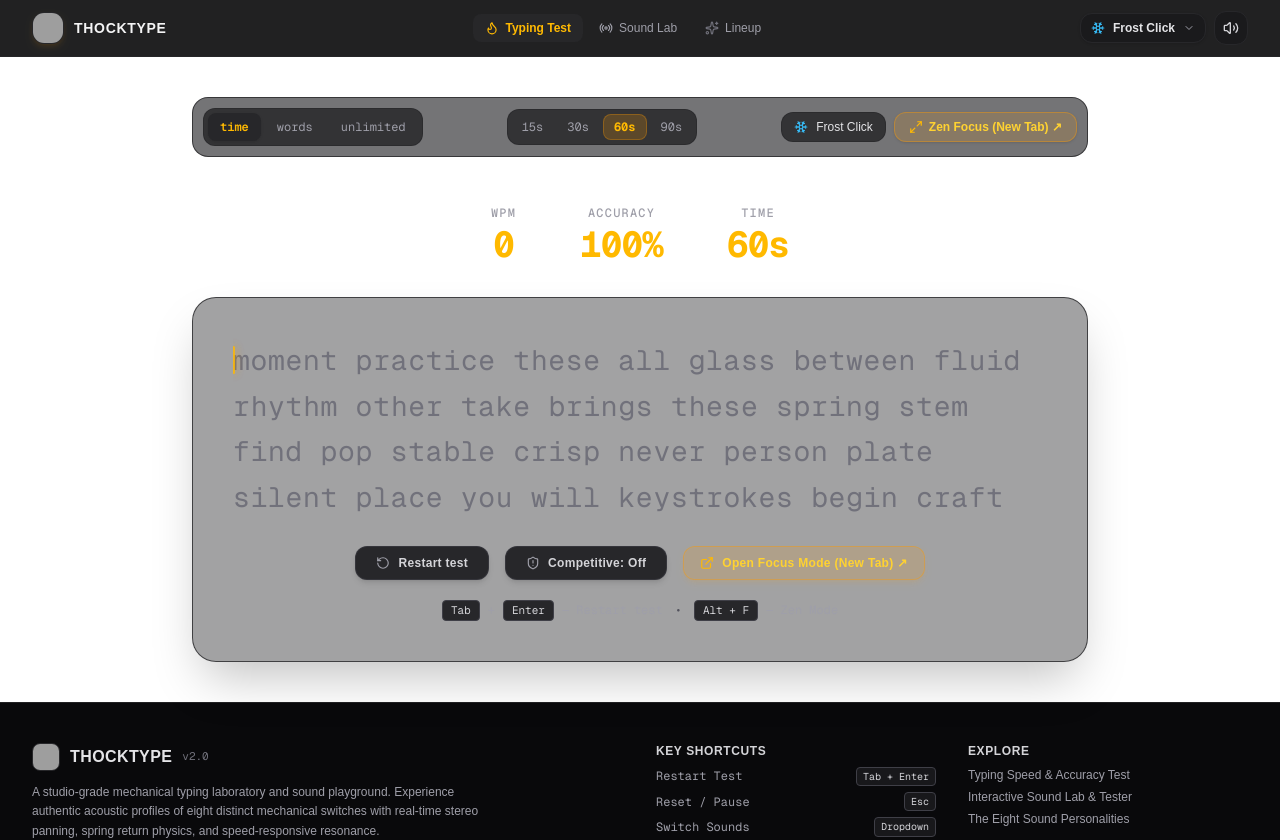
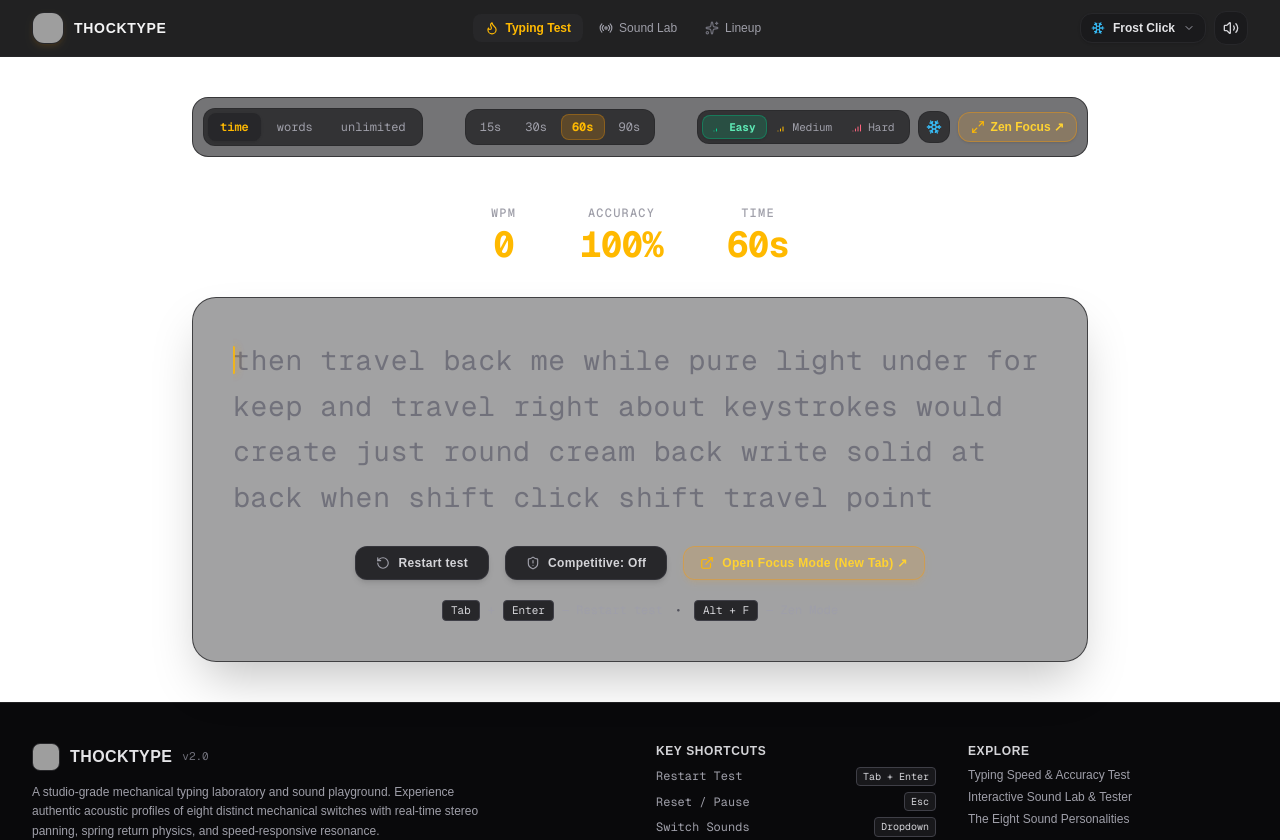
Before and after one commit to Aaryanbanskota/THOCKTYPE, a Next.js app: page /test in a window 1280 px wide. Shown: the top 840 px of the page. Built offline with nearby package versions, Linux system fonts and the light colour scheme; grey boxes are pictures that could not be loaded.

Commit message:
feat: add compact difficulty mode selector (easy/med/hard) and streamline switch toolbar icon

```diff
--- a/src/app/focus/page.tsx
+++ b/src/app/focus/page.tsx
@@ -4,8 +4,8 @@ import React, { Suspense, useState, useEffect, useRef, useCallback, useMemo } fr
 import { useSearchParams } from 'next/navigation';
 import { useSound } from '@/context/sound-context';
 import { SWITCH_PROFILES, PACK_IDS } from '@/lib/sound-profiles';
-import { generateRandomWords } from '@/lib/word-banks';
-import { SoundPackId } from '@/types/sound';
+import { generateRandomWords, generateTextByDifficulty } from '@/lib/word-banks';
+import { SoundPackId, DifficultyMode } from '@/types/sound';
 import {
   Maximize2,
   Minimize2,
@@ -16,7 +16,10 @@ import {
   Square,
   Play,
   Flame,
-  Check
+  Check,
+  SignalLow,
+  SignalMedium,
+  SignalHigh
 } from 'lucide-react';
 import { SwitchIcon } from '@/components/SwitchIcon';
 import Link from 'next/link';
@@ -30,6 +33,7 @@ function FocusModeContent() {
   // Settings from query params or defaults
   const paramDuration = searchParams.get('duration');
   const paramPack = searchParams.get('pack') as SoundPackId | null;
+  const paramDiff = searchParams.get('diff') as DifficultyMode | null;
 
   // If user came with explicit query params from another page, skip setup
   const hasDirectParams = paramDuration !== null || paramPack !== null;
@@ -45,6 +49,7 @@ function FocusModeContent() {
     paramDuration ? parseInt(paramDuration, 10) : 60
   );
   const [selectedWords, setSelectedWords] = useState<number>(50);
+  const [difficulty, setDifficulty] = useState<DifficultyMode>(paramDiff || 'easy');
 
   const isUnlimited = selectedMode === 'unlimited';
   const initialDuration = isUnlimited ? 0 : selectedDuration;
@@ -85,8 +90,8 @@ function FocusModeContent() {
     } else {
       count = Math.max(80, Math.floor(selectedDuration * 2.5));
     }
-    setWords(generateRandomWords(count));
-  }, [selectedMode, selectedWords, selectedDuration]);
+    setWords(generateTextByDifficulty(difficulty, count));
+  }, [selectedMode, selectedWords, selectedDuration, difficulty]);
 
   // Reset test
   const resetTest = useCallback(() => {
@@ -160,7 +165,7 @@ function FocusModeContent() {
 
     // Continuous word streaming for unlimited mode
     if (isUnlimited && val.length > fullText.length - 80) {
-      setWords((prev) => [...prev, ...generateRandomWords(50)]);
+      setWords((prev) => [...prev, ...generateTextByDifficulty(difficulty, 50)]);
     }
 
     // Words mode completion
@@ -338,10 +343,45 @@ function FocusModeContent() {
             )}
           </div>
 
-          {/* 2. Switch Personality Selection */}
+          {/* 2. Difficulty Mode Selection */}
           <div className="mt-6 space-y-2">
             <label className="text-xs font-mono uppercase tracking-wider text-zinc-400 block">
-              2. Select Mechanical Switch Sound
+              2. Choose Practice Difficulty
+            </label>
+            <div className="grid grid-cols-3 gap-2">
+              {(['easy', 'medium', 'hard'] as DifficultyMode[]).map((d) => (
+                <button
+                  key={d}
+                  type="button"
+                  onClick={() => setDifficulty(d)}
+                  className={`flex flex-col items-center justify-center py-2.5 px-3 rounded-xl border text-center transition-all cursor-pointer ${
+                    difficulty === d
+                      ? d === 'easy'
+                        ? 'bg-emerald-500/20 text-emerald-300 border-emerald-500/40 shadow-sm font-bold'
+                        : d === 'medium'
+                        ? 'bg-amber-500/20 text-amber-300 border-amber-500/40 shadow-sm font-bold'
+                        : 'bg-rose-500/20 text-rose-300 border-rose-500/40 shadow-sm font-bold'
+                      : 'bg-zinc-950/60 hover:bg-zinc-800/40 border-zinc-800 text-zinc-400 hover:text-zinc-200'
+                  }`}
+                >
+                  <div className="flex items-center gap-1.5 mb-0.5">
+                    {d === 'easy' && <SignalLow className="w-3.5 h-3.5 text-emerald-400" />}
+                    {d === 'medium' && <SignalMedium className="w-3.5 h-3.5 text-amber-400" />}
+                    {d === 'hard' && <SignalHigh className="w-3.5 h-3.5 text-rose-400" />}
+                    <span className="text-xs font-mono capitalize">{d}</span>
+                  </div>
+                  <span className="text-[10px] text-zinc-400 leading-tight">
+                    {d === 'easy' ? 'Plain words' : d === 'medium' ? 'Commas & text' : 'Full key workout'}
+                  </span>
+                </button>
+              ))}
+            </div>
+          </div>
+
+          {/* 3. Switch Personality Selection */}
+          <div className="mt-6 space-y-2">
+            <label className="text-xs font-mono uppercase tracking-wider text-zinc-400 block">
+              3. Select Mechanical Switch Sound
             </label>
             <div className="grid grid-cols-2 sm:grid-cols-4 gap-2">
               {PACK_IDS.map((id) => {
@@ -509,7 +549,7 @@ function FocusModeContent() {
         ) : (
           /* Finished State: Minimal results */
           <div className="flex flex-col items-center text-center space-y-6 animate-in fade-in zoom-in-95 duration-200">
-            <div className="flex items-center gap-12 font-mono">
+            <div className="flex items-center gap-8 sm:gap-12 font-mono">
               <div>
                 <div className="text-xs uppercase text-zinc-500">WPM</div>
                 <div className="text-5xl sm:text-6xl font-bold text-amber-400 mt-1">{finalWpm}</div>
@@ -517,6 +557,15 @@ function FocusModeContent() {
               <div>
                 <div className="text-xs uppercase text-zinc-500">Accuracy</div>
                 <div className="text-5xl sm:text-6xl font-bold text-emerald-400 mt-1">{finalAccuracy}%</div>
+              </div>
+              <div>
+                <div className="text-xs uppercase text-zinc-500">Difficulty</div>
+                <div className="text-base sm:text-lg font-bold text-zinc-300 mt-4 capitalize flex items-center gap-1.5 justify-center">
+                  {difficulty === 'easy' && <SignalLow className="w-4 h-4 text-emerald-400" />}
+                  {difficulty === 'medium' && <SignalMedium className="w-4 h-4 text-amber-400" />}
+                  {difficulty === 'hard' && <SignalHigh className="w-4 h-4 text-rose-400" />}
+                  <span>{difficulty}</span>
+                </div>
               </div>
             </div>
 
--- a/src/components/TypingTest.tsx
+++ b/src/components/TypingTest.tsx
@@ -4,8 +4,8 @@ import React, { useState, useEffect, useRef, useCallback, useMemo } from 'react'
 import confetti from 'canvas-confetti';
 import { useSound } from '@/context/sound-context';
 import { SWITCH_PROFILES, PACK_IDS } from '@/lib/sound-profiles';
-import { generateRandomWords } from '@/lib/word-banks';
-import { SoundPackId, TestResults, WpmDataPoint } from '@/types/sound';
+import { generateRandomWords, generateTextByDifficulty } from '@/lib/word-banks';
+import { SoundPackId, TestResults, WpmDataPoint, DifficultyMode } from '@/types/sound';
 import {
   RotateCcw,
   ShieldAlert,
@@ -22,7 +22,10 @@ import {
   Activity,
   Layers,
   Sparkles,
-  Command
+  Command,
+  SignalLow,
+  SignalMedium,
+  SignalHigh
 } from 'lucide-react';
 import { SwitchIcon } from '@/components/SwitchIcon';
 import Link from 'next/link';
@@ -36,6 +39,7 @@ export function TypingTest() {
   const [mode, setMode] = useState<TestMode>('time');
   const [duration, setDuration] = useState<number>(60); // 15, 30, 60, 90
   const [wordTarget, setWordTarget] = useState<number>(50); // 25, 50, 100
+  const [difficulty, setDifficulty] = useState<DifficultyMode>('easy'); // easy, medium, hard
   const [competitive, setCompetitive] = useState<boolean>(false);
 
   // Words & Text State
@@ -76,9 +80,9 @@ export function TypingTest() {
     } else if (mode === 'unlimited') {
       wordCount = 120;
     }
-    const newWords = generateRandomWords(wordCount);
+    const newWords = generateTextByDifficulty(difficulty, wordCount);
     setWords(newWords);
-  }, [mode, duration, wordTarget]);
+  }, [mode, duration, wordTarget, difficulty]);
 
   // Reset test to clean initial state
   const resetTest = useCallback(() => {
@@ -179,6 +183,7 @@ export function TypingTest() {
       rawWpm: finalRawWpm,
       accuracy: finalAcc,
       timeSpent: seconds,
+      difficulty,
       correctChars,
       incorrectChars,
       extraChars,
@@ -252,7 +257,7 @@ export function TypingTest() {
 
     // Infinite word stream in unlimited mode
     if (mode === 'unlimited' && val.length > fullText.length - 80) {
-      setWords((prev) => [...prev, ...generateRandomWords(50)]);
+      setWords((prev) => [...prev, ...generateTextByDifficulty(difficulty, 50)]);
     }
 
     // In words mode: finish when target reached
@@ -359,6 +364,7 @@ export function TypingTest() {
     const text = `⌨️ THOCKTYPE SPEED TEST RESULT
 WPM: ${results.wpm} (Raw: ${results.rawWpm})
 Accuracy: ${results.accuracy}%
+Difficulty: ${results.difficulty.toUpperCase()}
 Time: ${results.timeSpent}s | Consistency: ${results.consistency}%
 Switch: ${profile?.name} (${profile?.category})
 Try it: ${window.location.origin}`;
@@ -452,26 +458,69 @@ Try it: ${window.location.origin}`;
           </div>
         )}
 
-        {/* Active Sound Quick-Picker & Focus Mode Button */}
+        {/* Right Section: Difficulty Mode, Switch Icon (compact, no text), Zen Focus */}
         <div className="flex items-center gap-2">
-          <div className="flex items-center gap-2 px-3 py-1.5 rounded-xl bg-zinc-950/60 border border-zinc-800/60 text-xs">
+          {/* Difficulty Mode Selector: Small icon buttons (easy, medium, hard) */}
+          <div className="flex items-center bg-zinc-950/60 p-1 rounded-xl border border-zinc-800/60 text-xs font-mono">
+            {(['easy', 'medium', 'hard'] as DifficultyMode[]).map((d) => {
+              const isSelected = difficulty === d;
+              return (
+                <button
+                  key={d}
+                  type="button"
+                  onClick={() => setDifficulty(d)}
+                  className={`flex items-center gap-1 px-2.5 py-1 rounded-lg transition-all cursor-pointer ${
+                    isSelected
+                      ? d === 'easy'
+                        ? 'bg-emerald-500/20 text-emerald-300 border border-emerald-500/40 font-bold shadow-sm'
+                        : d === 'medium'
+                        ? 'bg-amber-500/20 text-amber-300 border border-amber-500/40 font-bold shadow-sm'
+                        : 'bg-rose-500/20 text-rose-300 border border-rose-500/40 font-bold shadow-sm'
+                      : 'text-zinc-400 hover:text-zinc-200'
+                  }`}
+                  title={`${d.toUpperCase()} mode: ${
+                    d === 'easy' ? 'Clean lowercase text' : d === 'medium' ? 'Punctuation & commas' : 'Numbers, symbols & full key practice'
+                  }`}
+                >
+                  {d === 'easy' && <SignalLow className="w-3 h-3 text-emerald-400" />}
+                  {d === 'medium' && <SignalMedium className="w-3 h-3 text-amber-400" />}
+                  {d === 'hard' && <SignalHigh className="w-3 h-3 text-rose-400" />}
+                  <span className="text-[11px] capitalize">{d}</span>
+                </button>
+              );
+            })}
+          </div>
+
+          {/* Active Sound Personality: Compact Icon Tile only (No text, as requested) */}
+          <button
+            type="button"
+            onClick={() => {
+              const currentIndex = PACK_IDS.indexOf(activePack);
+              const nextIndex = (currentIndex + 1) % PACK_IDS.length;
+              const nextPack = PACK_IDS[nextIndex];
+              setActivePack(nextPack);
+              playKey('KeyF', nextPack);
+            }}
+            className="w-8 h-8 rounded-xl bg-zinc-950/60 hover:bg-zinc-800/80 border border-zinc-800/60 flex items-center justify-center transition-all group cursor-pointer"
+            title={`Active switch: ${currentProfile?.name} (${currentProfile?.category}) — Click to cycle sound`}
+          >
             <SwitchIcon
               id={activePack}
-              className="w-3.5 h-3.5 shrink-0"
+              className="w-4 h-4 shrink-0 transition-transform group-hover:scale-110"
               style={{ color: currentProfile?.color }}
             />
-            <span className="font-medium text-zinc-200">{currentProfile?.name}</span>
-          </div>
+          </button>
 
+          {/* Zen Focus Mode Button */}
           <a
-            href={`/focus?duration=${mode === 'time' ? duration : 0}&pack=${activePack}`}
+            href={`/focus?duration=${mode === 'time' ? duration : 0}&pack=${activePack}&diff=${difficulty}`}
             target="_blank"
             rel="noopener noreferrer"
-            className="flex items-center gap-1.5 px-3.5 py-1.5 rounded-xl bg-amber-500/15 hover:bg-amber-500/25 text-amber-300 border border-amber-500/40 text-xs font-bold transition-all shadow-sm hover:scale-105 active:scale-95 group"
+            className="flex items-center gap-1.5 px-3 py-1.5 rounded-xl bg-amber-500/15 hover:bg-amber-500/25 text-amber-300 border border-amber-500/40 text-xs font-bold transition-all shadow-sm hover:scale-105 active:scale-95 group"
             title="Open pure Zen Focus Mode in a new tab (Shortcut: Alt + F)"
           >
             <Maximize2 className="w-3.5 h-3.5 text-amber-400 group-hover:scale-110 transition-transform" />
-            <span>Zen Focus (New Tab) ↗</span>
+            <span className="hidden sm:inline">Zen Focus ↗</span>
           </a>
         </div>
 
@@ -761,10 +810,21 @@ Try it: ${window.location.origin}`;
             </div>
 
             <div className="p-3.5 rounded-2xl bg-zinc-950/60 border border-zinc-800/80">
-              <span className="text-zinc-400 block text-[11px] mb-1">Test Configuration</span>
-              <span className="text-zinc-200 font-bold capitalize">
-                {mode} ({mode === 'time' ? `${duration}s` : mode === 'words' ? `${wordTarget}w` : 'unlimited'})
-              </span>
+              <span className="text-zinc-400 block text-[11px] mb-1">Configuration & Difficulty</span>
+              <div className="flex items-center gap-1.5 flex-wrap">
+                <span className="text-zinc-200 font-bold capitalize">
+                  {mode} ({mode === 'time' ? `${duration}s` : mode === 'words' ? `${wordTarget}w` : 'unlimited'})
+                </span>
+                <span className={`text-[10px] px-1.5 py-0.5 rounded-md font-mono font-bold uppercase tracking-wider ${
+                  (results?.difficulty || difficulty) === 'easy'
+                    ? 'bg-emerald-500/20 text-emerald-400 border border-emerald-500/30'
+                    : (results?.difficulty || difficulty) === 'medium'
+                    ? 'bg-amber-500/20 text-amber-400 border border-amber-500/30'
+                    : 'bg-rose-500/20 text-rose-400 border border-rose-500/30'
+                }`}>
+                  {results?.difficulty || difficulty}
+                </span>
+              </div>
             </div>
 
             <div className="p-3.5 rounded-2xl bg-zinc-950/60 border border-zinc-800/80">
--- a/src/lib/word-banks.ts
+++ b/src/lib/word-banks.ts
@@ -1,9 +1,9 @@
+import { DifficultyMode } from '@/types/sound';
+
 /**
  * Standard English typing words used across Monkeytype and typing tests.
- * Words are randomly drawn to generate practice passages.
  */
 export const COMMON_WORDS = [
-  // Core rhythm words (matching reference screenshot)
   'practice', 'pace', 'to', 'one', 'instead', 'follows', 'eyes', 'your', 'brings',
   'rhythm', 'and', 'on', 'allow', 'when', 'every', 'low', 'read', 'keystrokes',
   'fade', 'about', 'time', 'sound', 'switch', 'click', 'thock', 'smooth', 'linear',
@@ -13,14 +13,12 @@ export const COMMON_WORDS = [
   'motion', 'craft', 'glide', 'glass', 'stone', 'music', 'layer', 'drive', 'point',
   'light', 'heavy', 'metal', 'stem', 'plate', 'custom', 'listen', 'hear', 'voice',
   'silent', 'crisp', 'round', 'punch', 'strike', 'letter', 'sentence', 'word', 'line',
-  'rhythm', 'balance', 'natural', 'pure', 'calm', 'night', 'amber', 'frost', 'ruby',
+  'balance', 'natural', 'pure', 'calm', 'night', 'amber', 'frost', 'ruby',
   'chestnut', 'midnight', 'alpine', 'onyx', 'glacier', 'cream', 'clack', 'pop',
   'steady', 'cadence', 'thought', 'typing', 'repeat', 'fluid', 'habit', 'clean',
   'solid', 'moment', 'spark', 'breeze', 'echo', 'deep', 'quick', 'shift',
   'stable', 'stroke', 'sense', 'vibe', 'relax', 'learn', 'grow',
   'style', 'power', 'grace', 'pulse', 'drift', 'shade', 'reach',
-
-  // Common high-frequency English practice vocabulary
   'the', 'be', 'of', 'in', 'that', 'have', 'it', 'for', 'not', 'with', 'he',
   'as', 'you', 'do', 'at', 'this', 'but', 'his', 'by', 'from', 'they', 'we',
   'say', 'her', 'she', 'or', 'an', 'will', 'my', 'all', 'would', 'there',
@@ -35,25 +33,135 @@ export const COMMON_WORDS = [
   'might', 'great', 'always', 'where', 'open', 'same', 'begin', 'life',
   'still', 'between', 'under', 'never', 'place', 'while', 'near', 'state',
   'write', 'move', 'point', 'call', 'ask', 'number', 'system', 'program',
-  'play', 'build', 'create', 'sound', 'simple', 'detail', 'energy', 'signal'
+  'play', 'build', 'create', 'simple', 'detail', 'energy', 'signal'
 ];
 
-export const KEYBOARD_QUOTES = [
-  'Practice pace to one instead follows eyes your pace the your follows brings rhythm and on allow when every your to low you your read keystrokes fade and eyes your to',
-  'The mechanical keyboard transforms typing from an invisible chore into a tactile and auditory ritual of focus and rhythm.',
-  'A rounded thock lands softly on the desk, absorbing high frequencies into a warm and comforting low-end cadence.',
-  'Every keystroke carries weight and release, a dance between bottom-out actuation and the mechanical snap of the spring returning home.',
-  'Typing at speed is about rhythm rather than raw force, letting your fingers glide effortlessly from key to key across the plate.'
+const MEDIUM_CONTRACTIONS = [
+  "don't", "it's", "we're", "can't", "they'll", "you've", "there's", "won't", "isn't"
+];
+
+const HARD_PATTERNS = [
+  'const speed = 120;',
+  'switch[#42] = true;',
+  'return { wpm: 98, acc: 99.5% };',
+  'while (time > 0) { type(); }',
+  'if (keys.length >= 10) return "pass";',
+  '#include <keyboard.h>',
+  '$total = (count * 100) / 60;',
+  'rgb(245, 158, 11)',
+  'Stem: POM (50g);',
+  'array.map((x) => x + 1);',
+  'path/to/switch.mp3',
+  'assert(accuracy == 100%);',
+  'User[#8]: "Ruby Thock";',
+  'key_code: 57 // Space',
+  '/* 4.0mm travel */',
+  'options = { volume: 0.75, pitch: 1.0 };',
+  'console.log("thock!");',
+  'delay(150); -> ok',
+  'status: 200 OK;',
+  '[Clicky, Linear, Tactile]',
+  'border: 2px solid #f59e0b;',
+  'event.preventDefault();',
+  'pressure >= 62g ? "bottom_out" : "actuation";',
+  'f(x) = (x * 12) + 42;',
+  'ThockType.v2.0 #2026',
+  'calc(100% - 24px);',
+  'font-family: "Geist Mono", monospace;',
+  '<SoundProvider volume={0.8} />',
+  'git commit -m "feat(keys): 100% precision"',
+  'https://typelouder.app/switch-lab?mode=hard',
+  'let result = (wpm * 5) / (seconds || 60);',
+  'keyPressCount[index] += 1;',
+  'rgba(16, 185, 129, 0.95);',
+  'const [active, setActive] = useState(true);',
+  'npm run build && bun test',
+  'switch (key) { case "Space": return 32; }',
+  'echo "mechanical switches" > profile.json',
+  'travel_distance = 3.6mm ~ 4.0mm;'
 ];
 
 /**
- * Randomly samples words from the curated bank.
+ * Generate typing word array based on chosen difficulty.
+ */
+export function generateTextByDifficulty(
+  difficulty: DifficultyMode = 'easy',
+  count: number = 50
+): string[] {
+  const words: string[] = [];
+
+  if (difficulty === 'easy') {
+    // Pure clean lowercase words
+    for (let i = 0; i < count; i++) {
+      const randomIndex = Math.floor(Math.random() * COMMON_WORDS.length);
+      words.push(COMMON_WORDS[randomIndex]);
+    }
+    return words;
+  }
+
+  if (difficulty === 'medium') {
+    // Sentences with capitalization, commas, periods, and contractions
+    let capitalizeNext = true;
+    for (let i = 0; i < count; i++) {
+      let word = COMMON_WORDS[Math.floor(Math.random() * COMMON_WORDS.length)];
+
+      // Inject occasional contraction
+      if (Math.random() < 0.12) {
+        word = MEDIUM_CONTRACTIONS[Math.floor(Math.random() * MEDIUM_CONTRACTIONS.length)];
+      }
+
+      if (capitalizeNext) {
+        word = word.charAt(0).toUpperCase() + word.slice(1);
+        capitalizeNext = false;
+      }
+
+      // Natural punctuation: commas every 4-7 words, periods every 8-13 words
+      if (i > 0 && i % 6 === 0 && i !== count - 1 && !word.endsWith('.')) {
+        word += ',';
+      } else if (i > 0 && i % 11 === 0 && i !== count - 1) {
+        word += '.';
+        capitalizeNext = true;
+      }
+
+      words.push(word);
+    }
+    return words;
+  }
+
+  // Hard Mode: Complete keyboard practice (numbers 1-9, symbols, brackets, quotes, code, caps)
+  const tokens: string[] = [];
+  while (tokens.length < count) {
+    if (Math.random() < 0.45) {
+      // Pick a technical symbol / bracket / number pattern
+      const pattern = HARD_PATTERNS[Math.floor(Math.random() * HARD_PATTERNS.length)];
+      const parts = pattern.split(' ');
+      tokens.push(...parts);
+    } else {
+      let word = COMMON_WORDS[Math.floor(Math.random() * COMMON_WORDS.length)];
+
+      const roll = Math.random();
+      if (roll < 0.25) {
+        word = word.toUpperCase();
+      } else if (roll < 0.45) {
+        word = word + '(' + Math.floor(Math.random() * 90 + 10) + ')';
+      } else if (roll < 0.6) {
+        word = '[' + word + ']';
+      } else if (roll < 0.75) {
+        word = '$' + word + ';';
+      } else if (roll < 0.9) {
+        word = '"' + word + '"!';
+      }
+
+      tokens.push(word);
+    }
+  }
+
+  return tokens.slice(0, count);
+}
+
+/**
+ * Backwards compatible helper
  */
 export function generateRandomWords(count: number = 50): string[] {
-  const words: string[] = [];
-  for (let i = 0; i < count; i++) {
-    const randomIndex = Math.floor(Math.random() * COMMON_WORDS.length);
-    words.push(COMMON_WORDS[randomIndex]);
-  }
-  return words;
+  return generateTextByDifficulty('easy', count);
 }
--- a/src/types/sound.ts
+++ b/src/types/sound.ts
@@ -1,4 +1,6 @@
 export type SoundPackId = 's1' | 's2' | 's3' | 's4' | 's5' | 's6' | 's7' | 's8';
+
+export type DifficultyMode = 'easy' | 'medium' | 'hard';
 
 export interface SwitchProfile {
   id: SoundPackId;
@@ -29,6 +31,7 @@ export interface TestSettings {
   mode: 'time' | 'words' | 'unlimited';
   duration: 15 | 30 | 60 | 90;
   wordCount: 25 | 50 | 100;
+  difficulty: DifficultyMode;
   competitive: boolean;
   soundPack: SoundPackId;
 }
@@ -45,6 +48,7 @@ export interface TestResults {
   rawWpm: number;
   accuracy: number;
   timeSpent: number;
+  difficulty: DifficultyMode;
   correctChars: number;
   incorrectChars: number;
   extraChars: number;
```
